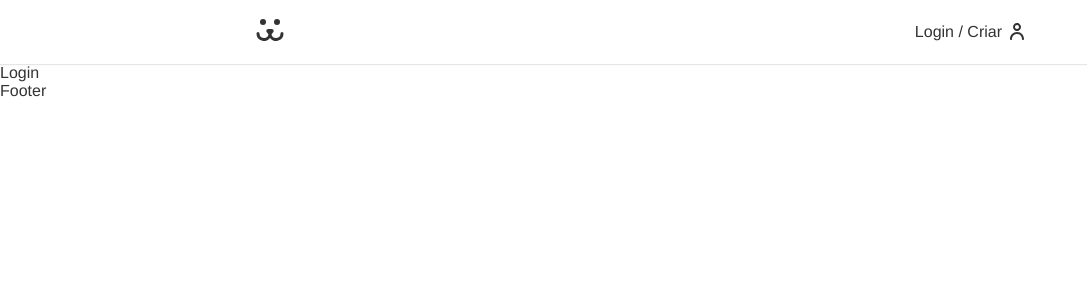
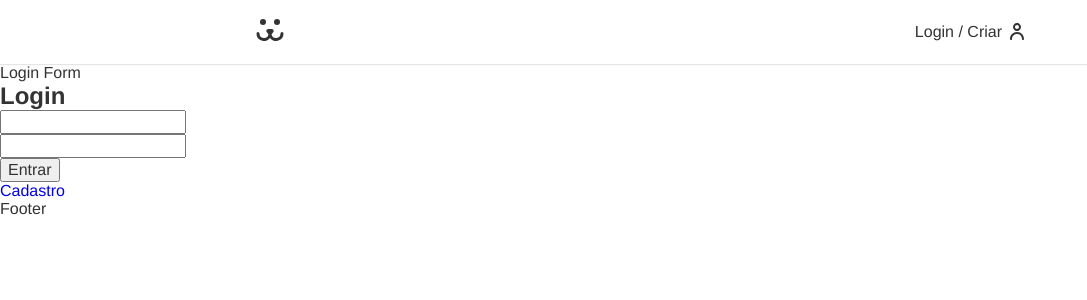
Before and after one commit to carlosael/dogsbook, a React (Create React App) app: page /login in a window 1280 px wide. Shown: the top 300 px of the page, without its empty margins (0-1087 px from the left). Built offline with nearby package versions, Linux system fonts and the light colour scheme.

Commit message:
feat: add Login Components structure

```diff
--- a/src/App.js
+++ b/src/App.js
@@ -13,7 +13,7 @@
         <Header />
         <Routes>
           <Route path='/' element={<Home />} />
-          <Route path='/login' element={<Login />} />
+          <Route path='/login/*' element={<Login />} />
         </Routes>
         <Footer />
       </BrowserRouter>
--- a/src/Components/Login/Login.js
+++ b/src/Components/Login/Login.js
@@ -1,7 +1,21 @@
 import React from 'react';
+import { Routes, Route } from 'react-router-dom';
+import LoginForm from './LoginForm';
+import LoginCreate from './LoginCreate';
+import LoginPasswordLost from './LoginPasswordLost';
+import LoginPasswordReset from './LoginPasswordReset';
 
 const Login = () => {
-  return <div>Login</div>;
+  return (
+    <div>
+      <Routes>
+        <Route path='/' element={<LoginForm />} />
+        <Route path='criar' element={<LoginCreate />} />
+        <Route path='perdeu' element={<LoginPasswordLost />} />
+        <Route path='resetar' element={<LoginPasswordReset />} />
+      </Routes>
+    </div>
+  );
 };
 
 export default Login;
--- /dev/null
+++ b/src/Components/Login/LoginCreate.js
@@ -0,0 +1,7 @@
+import React from 'react';
+
+const LoginCreate = () => {
+  return <div>Login Create</div>;
+};
+
+export default LoginCreate;
--- /dev/null
+++ b/src/Components/Login/LoginForm.js
@@ -0,0 +1,46 @@
+import React from 'react';
+import { Link } from 'react-router-dom';
+
+const LoginForm = () => {
+  const [username, setUsername] = React.useState('');
+  const [password, setPassword] = React.useState('');
+
+  function handleSubmit(event) {
+    event.preventDefault();
+    fetch('https://dogsapi.origamid.dev/json/jwt-auth/v1/token', {
+      method: 'POST',
+      headers: {
+        'Content-Type': 'application/json',
+      },
+      body: JSON.stringify({ username, password }),
+    })
+      .then((response) => {
+        console.log(response);
+        return response.json();
+      })
+      .then((json) => console.log(json));
+  }
+
+  return (
+    <section>
+      Login Form
+      <h1>Login</h1>
+      <form action='' onSubmit={handleSubmit}>
+        <input
+          type='text'
+          value={username}
+          onChange={(target) => setUsername(target.value)}
+        />
+        <input
+          type='text'
+          value={password}
+          onChange={(target) => setPassword(target.value)}
+        />
+        <button>Entrar</button>
+      </form>
+      <Link to='/login/criar'>Cadastro</Link>
+    </section>
+  );
+};
+
+export default LoginForm;
--- /dev/null
+++ b/src/Components/Login/LoginPasswordLost.js
@@ -0,0 +1,7 @@
+import React from 'react';
+
+const LoginPasswordLost = () => {
+  return <div>LoginPasswordLost</div>;
+};
+
+export default LoginPasswordLost;
--- /dev/null
+++ b/src/Components/Login/LoginPasswordReset.js
@@ -0,0 +1,7 @@
+import React from 'react';
+
+const LoginPasswordReset = () => {
+  return <div>LoginPasswordReset</div>;
+};
+
+export default LoginPasswordReset;
```
